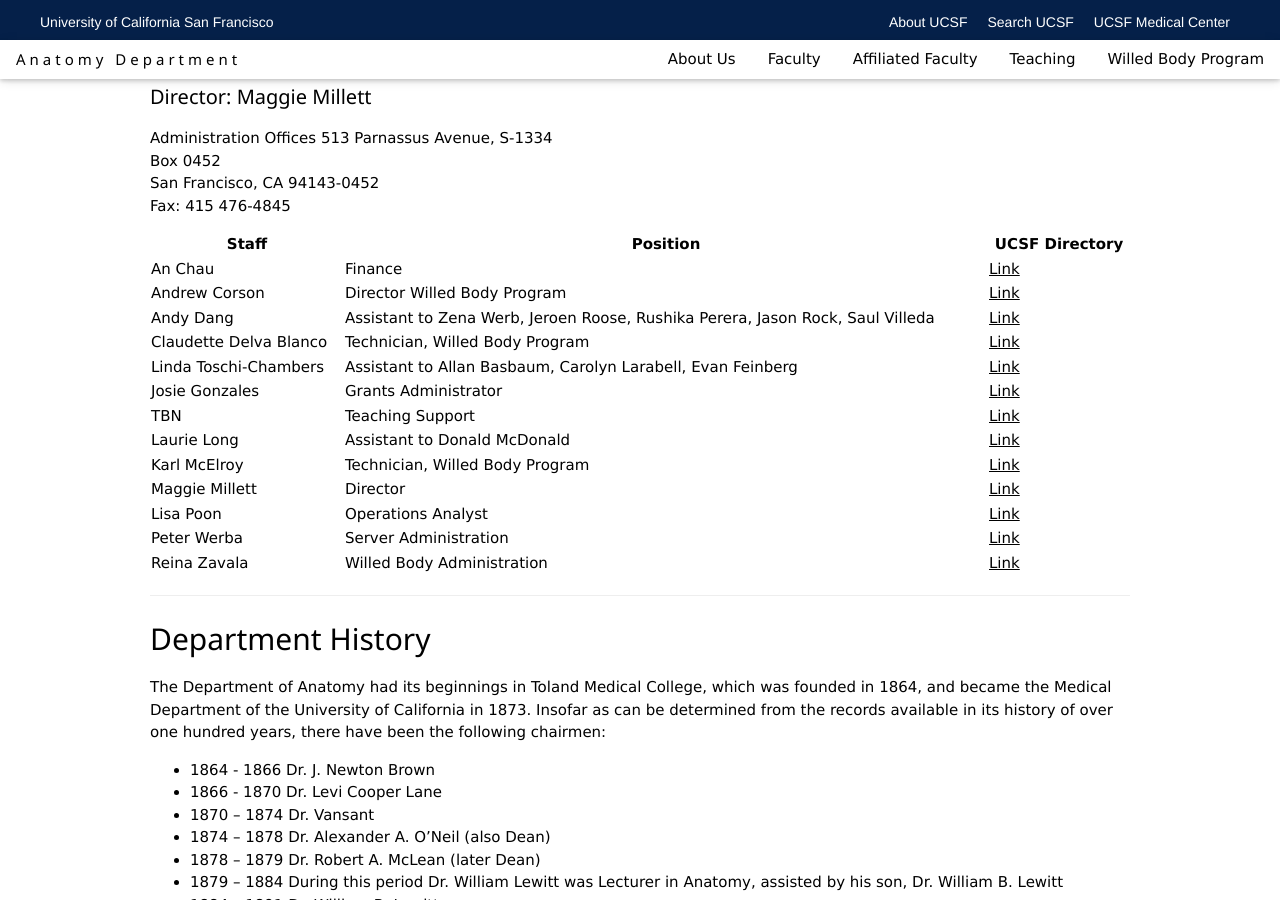
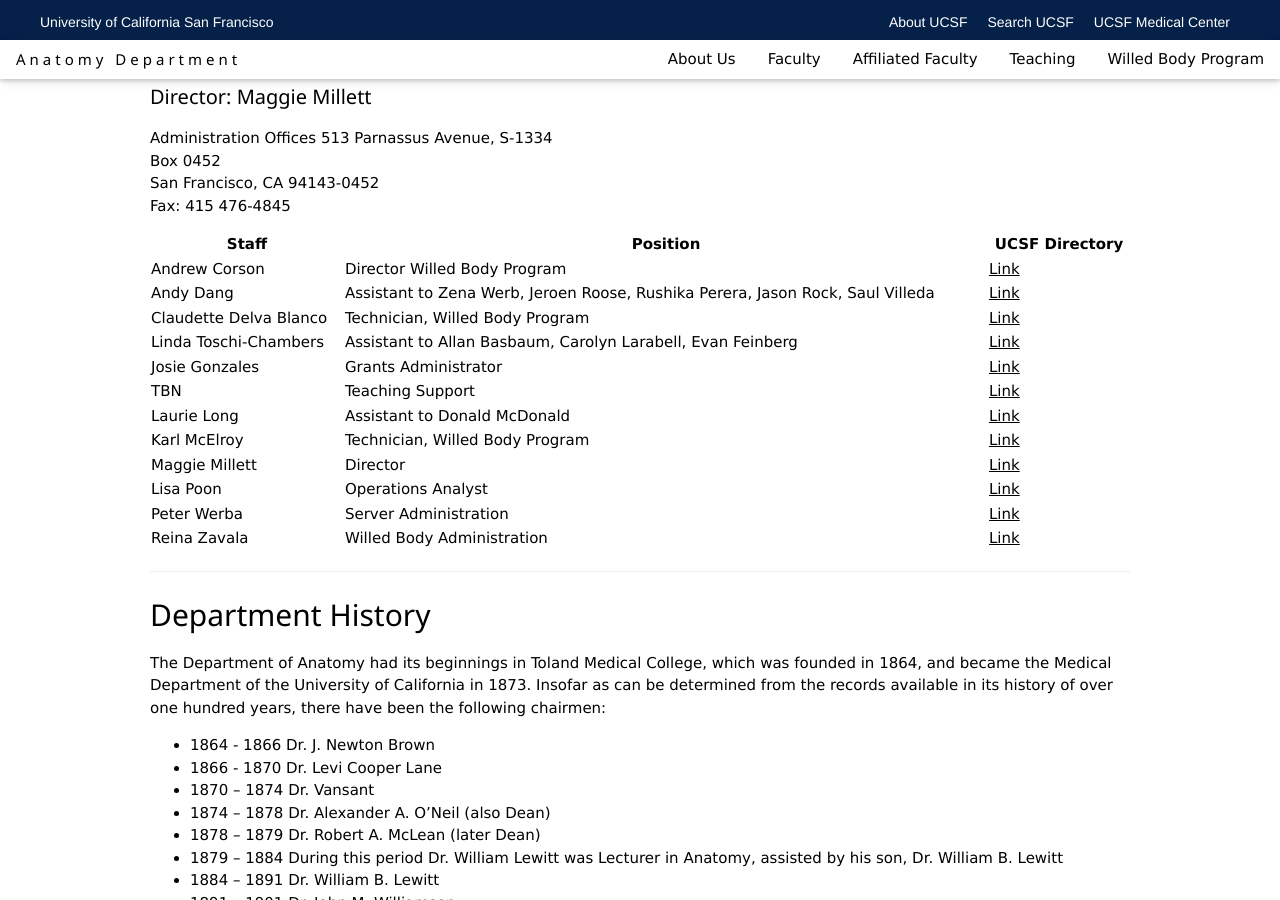
Before and after one commit to UCSF-Anatomy/anat-jekyll-2017, a Jekyll site: the page built from about.md, in a window 1280 px wide and 900 px high, scrolled down 679 px. Built offline with Jekyll 4.4.1, drawn with Linux system fonts in a browser that asks for light colours; nearby versions of some CDN libraries.

Commit message:
Staff changes
Removed an

```diff
--- a/about.md
+++ b/about.md
@@ -18,7 +18,6 @@
 
 Staff          | Position                       | UCSF Directory
 -------------  | ----------------------------   | -----------
-An Chau	| Finance | [Link](https://directory.ucsf.edu/people/search/id/14822)
 Andrew Corson  | Director Willed Body Program| [Link](https://directory.ucsf.edu/people/search/id/2478)
 Andy Dang  | Assistant to Zena Werb, Jeroen Roose, Rushika Perera, Jason Rock, Saul Villeda| [Link](https://directory.ucsf.edu/people/search/id/3943)
 Claudette Delva Blanco	| Technician, Willed Body Program | [Link](https://directory.ucsf.edu/people/search/id/131433)
```
